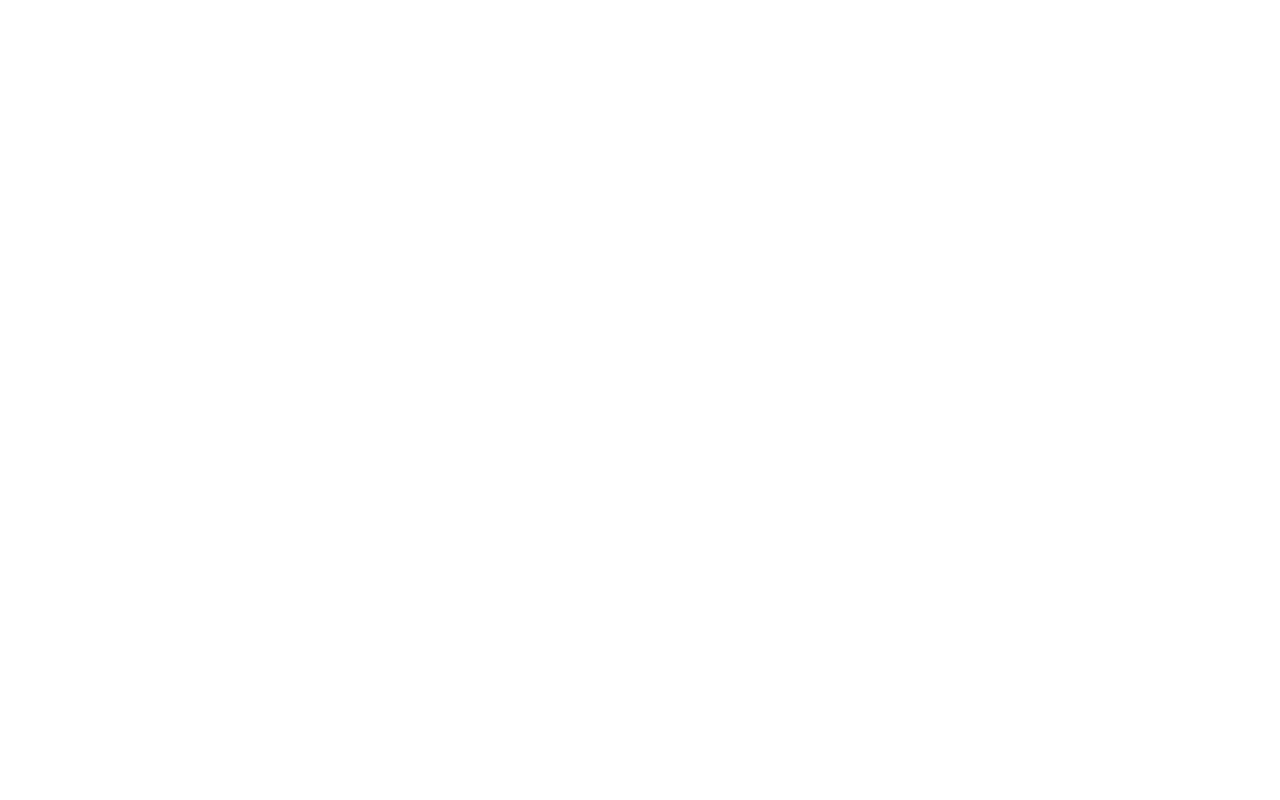
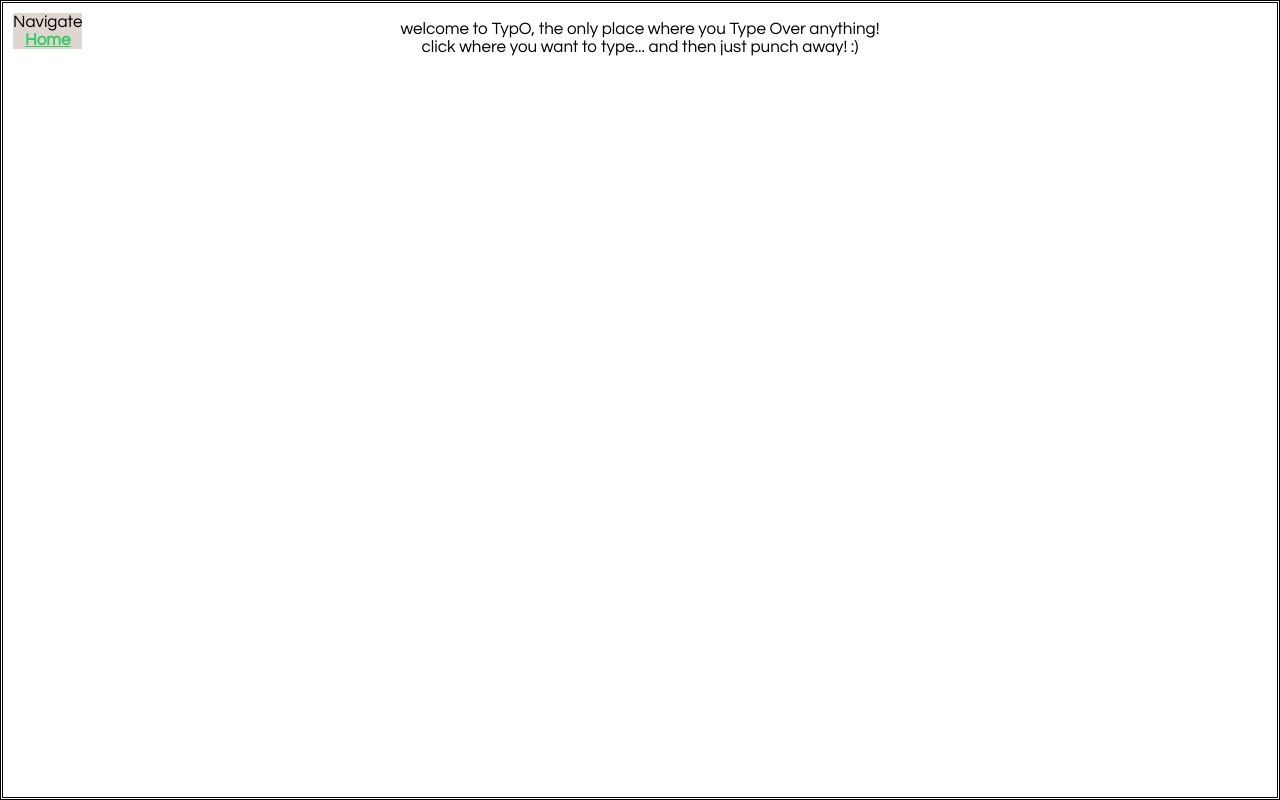
Before and after one commit to bPratik-in/bPratik-in.github.io, a website: page TypO.html in a window 1280 px wide. Drawn offline with nearby package versions, Linux system fonts and the light colour scheme; some packages are replaced by stand-ins of ours; a web font is replaced by a local one.

Commit message:
Fix link to typO and stylesheet

```diff
--- a/TypO.html
+++ b/TypO.html
@@ -3,16 +3,14 @@
 
 <head>
 	<title>TypO - The only place where you Type Over anything! - bPratik</title>
-	<script data-require="angular.js@*" data-semver="1.2.26" src="//ajax.googleapis.com/ajax/libs/angularjs/1.2.26/angular.min.js"></script>
-	<script data-require="ui-router@*" data-semver="0.2.11" src="//angular-ui.github.io/ui-router/release/angular-ui-router.js"></script>
 
 	<link href="//fonts.googleapis.com/css?text=bpratik&family=Baumans" rel="stylesheet" type="text/css" />
 
 	<script src="//ajax.googleapis.com/ajax/libs/jquery/1.3.2/jquery.min.js" type="text/javascript" charset="utf-8"></script>
 	<script src="//ajax.googleapis.com/ajax/libs/jqueryui/1.8.16/jquery-ui.min.js" type="text/javascript" charset="utf-8"></script>
 
-	<link rel="stylesheet" media="print" href="styles\typO.print.css" />
-	<link rel="stylesheet" media="screen, projection" href="styles\typO.print.css" />
+	<link rel="stylesheet" type="text/css" media="print" href="styles\typO.print.css" />
+	<link rel="stylesheet" type="text/css" media="screen, projection" href="styles\typO.css" />
 
 	<script src="scripts\pb.hashedarray.js" type="text/javascript"></script>
 	<script src="scripts\index.js"></script>
```
Also changed, not shown: index.html (+1 -1 lines).
